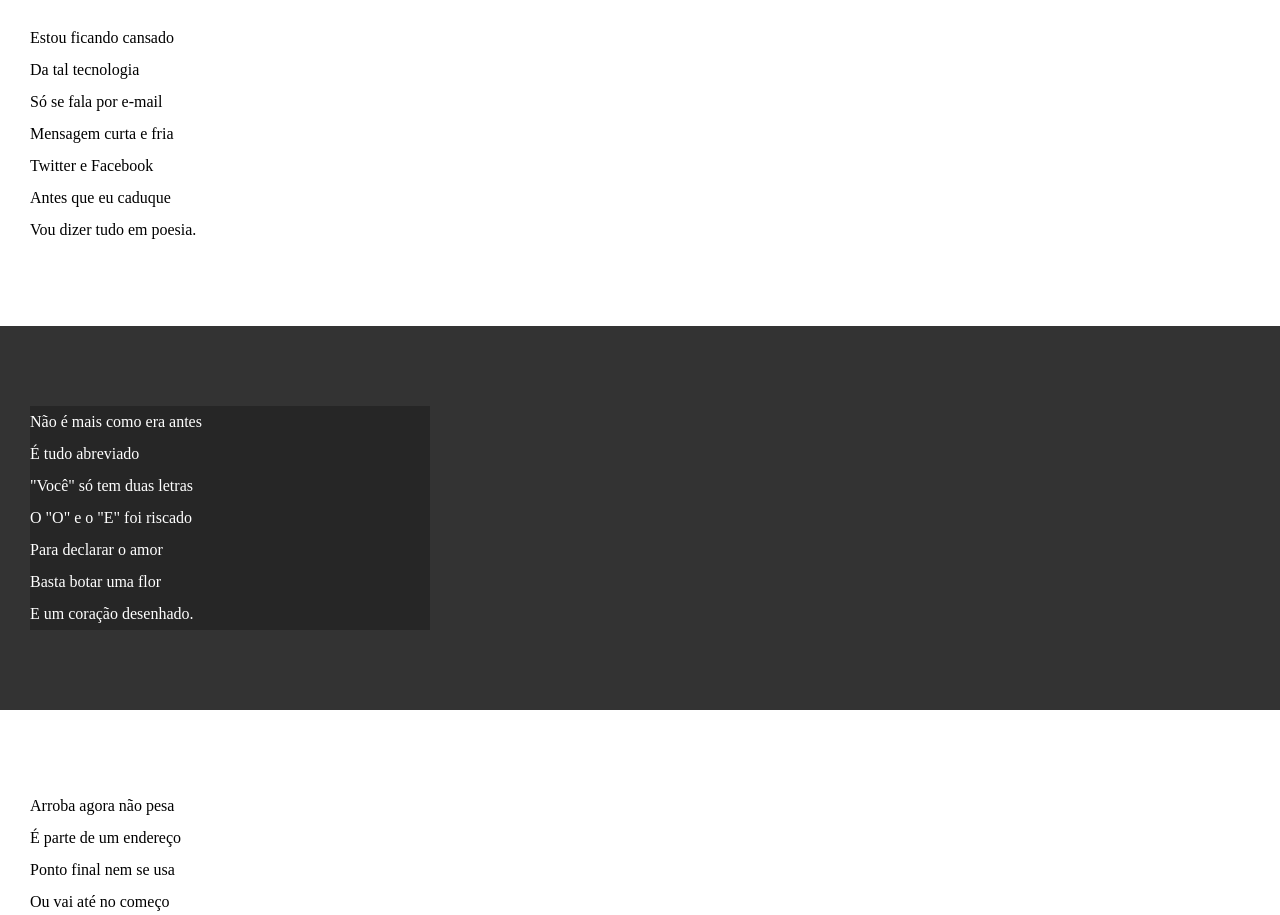
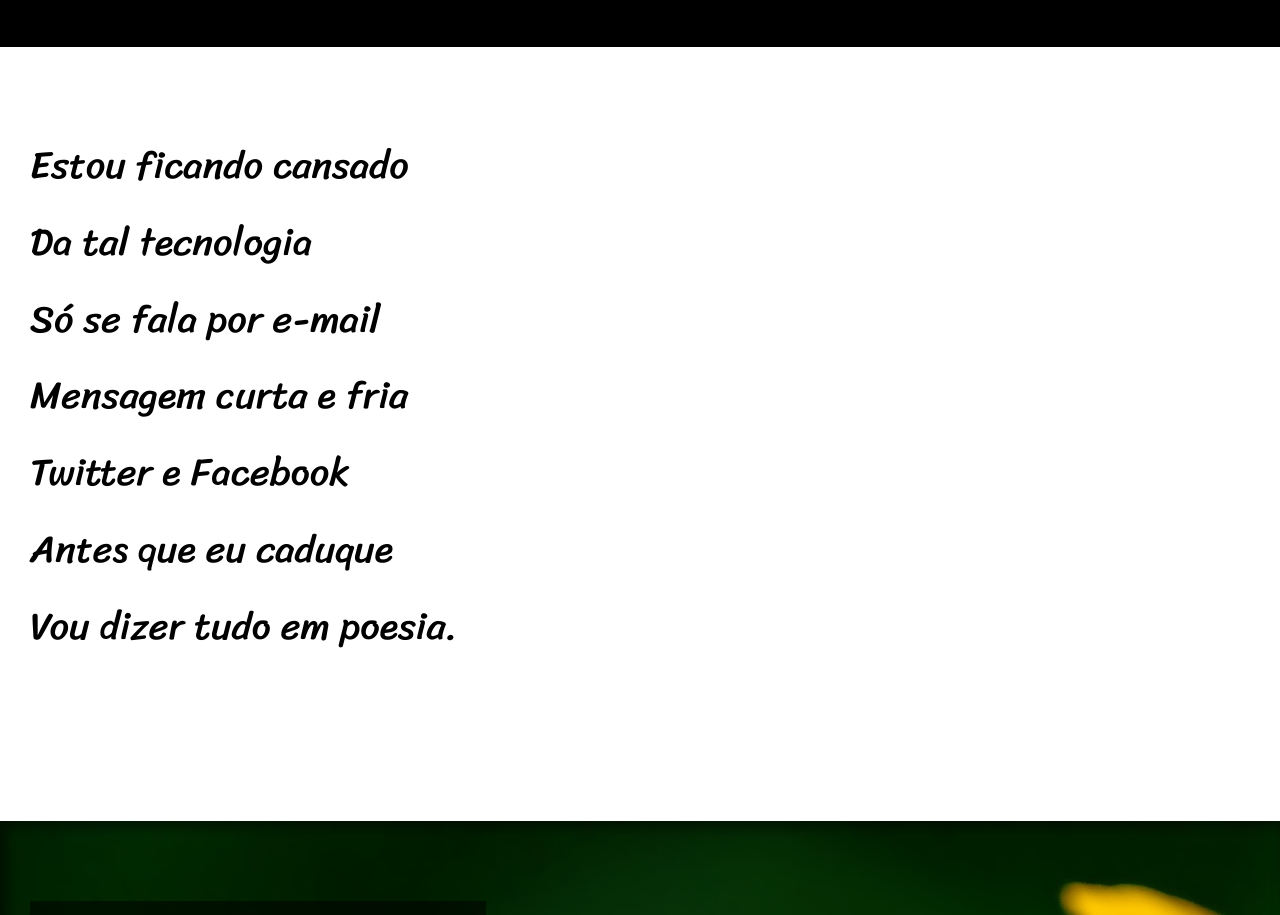
Before and after one commit to andre-noberto/html-css-curso-video, a plain HTML site: page desafios/d012/index.html in a window 1280 px wide. Shown: the part 213-1128 px from the top of the page. Drawn offline with Linux system fonts and the light colour scheme.

Commit message:
finalizado d012

```diff
--- a/desafios/d012/css/style.css
+++ b/desafios/d012/css/style.css
@@ -1,4 +1,14 @@
 @charset "UTF-8";
+
+@import url('https://fonts.googleapis.com/css2?family=Passion+One:wght@400;700;900&display=swap');
+
+@import url('https://fonts.googleapis.com/css2?family=Sriracha&display=swap');
+
+:root{
+    --fonte1: Verdana, Geneva, Tahoma, sans-serif;
+    --fonte2: 'Passion One', cursive;
+    --fonte3: 'Sriracha', cursive;
+}
 
 *{
     margin: 0px;
@@ -8,6 +18,7 @@
 html, body{
     min-height: 100vh;
     background-color: darkgray;
+    font-family: var(--fonte1);
 }
 
 header{
@@ -19,6 +30,8 @@ header{
 header > h1{
     padding-top: 50px;
     font-variant: small-caps;
+    font-family: var(--fonte2);
+    font-size: 10vw;
 }
 
 header > p{
@@ -40,6 +53,12 @@ section{
     padding-bottom: 10vh;
     line-height: 2em;
     padding-left: 30px;
+    font-family: var(--fonte3);
+    font-size: 3vw;
+}
+
+section > p{
+    padding-bottom: 2em;
 }
 
 section.normal{
@@ -50,11 +69,25 @@ section.normal{
 section.imagem{
     background-color: rgb(51, 51, 51);
     color: white;
+    box-shadow: inset 6px 6px 13px 0px rgba(0, 0, 0, 0.533);
+    background-size: cover;
+    background-attachment: fixed;
 }
 
 section.imagem >p{
-    width: 400px;
-    background-color: rgba(0, 0, 0, 0.253);
+    display: inline-block;
+    padding: 5px;
+    background-color: rgba(0, 0, 0, 0.514);
+    text-shadow: 1px 1px 0px black;
+}
+
+section#img01{
+    background-image: url(../imagens/background001.jpg);
+    background-position: right center;
+}
+
+section#img02{
+    background-image: url(../imagens/background002.jpg);
 }
 
 footer{
--- a/desafios/d012/index.html
+++ b/desafios/d012/index.html
@@ -24,7 +24,7 @@
         </p>
     </section>
 
-    <section class="imagem">
+    <section class="imagem" id="img01">
         <p>
             Não é mais como era antes <br>
             É tudo abreviado <br>
@@ -58,9 +58,7 @@
         </p>
     </section>
 
-
-
-    <section class="imagem">
+    <section class="imagem" id="img02">
         <p>
             Tenho saudade das cartas <br>
             Escritas com a própria mão <br>
@@ -71,8 +69,6 @@
             Nas linhas do coração.
         </p>
     </section>
-
-
 
     <section class="normal">
         <p>
```
